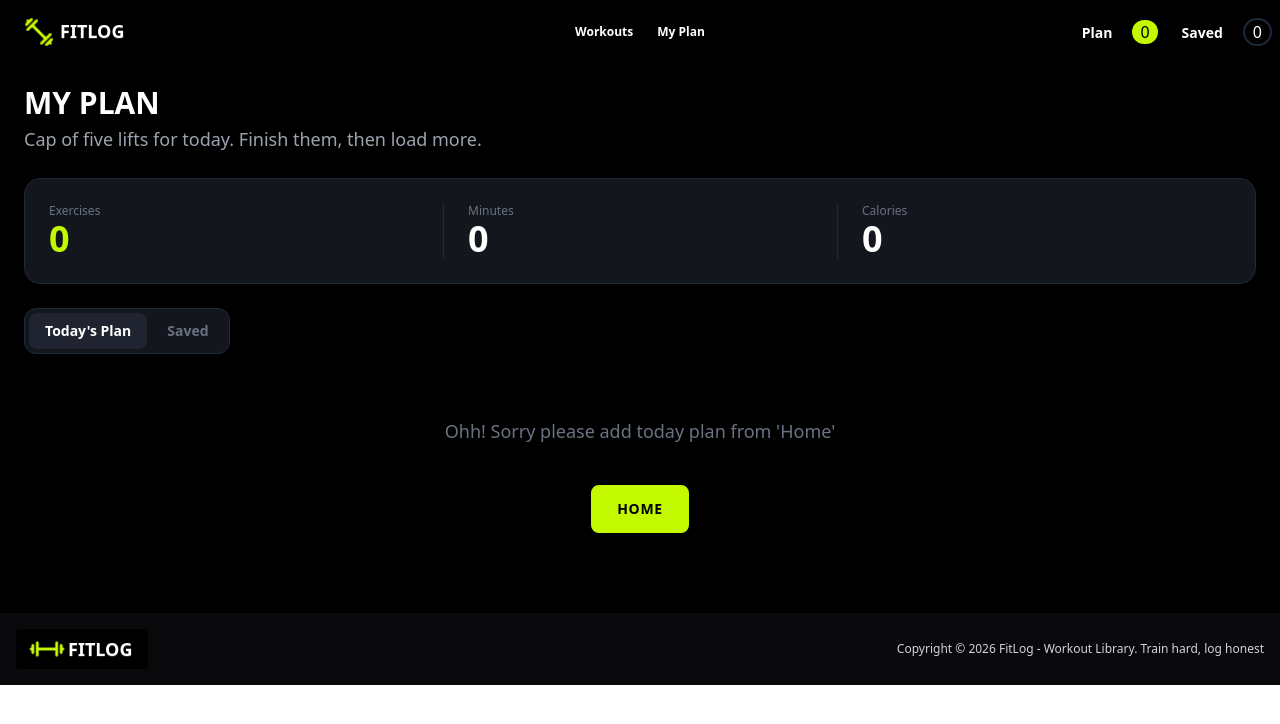
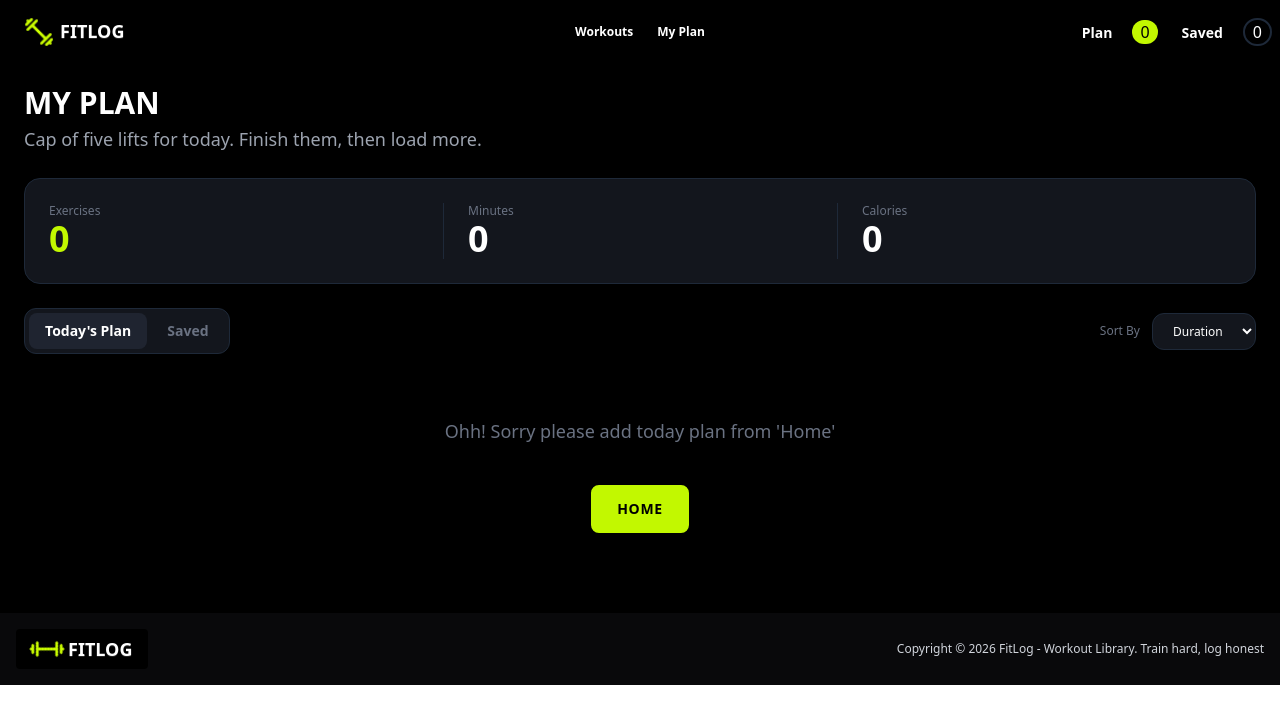
Before and after one commit to mdnaimzomaddar/Fitness-Planner, a Next.js app: page /my-plan in a window 1280 px wide. Shown: the top 724 px of the page. Built offline with nearby package versions, Linux system fonts and the light colour scheme.

Commit message:
Add sort function

```diff
--- a/src/app/my-plan/page.tsx
+++ b/src/app/my-plan/page.tsx
@@ -7,10 +7,17 @@ import FitnessListStyle from "../components/FitnessListStyle";
 import PlanSummary from "../components/PlanSummary";
 
 type Tab = "today" | "saved";
+type SortKey = "duration" | "calories" | "rating";
+
+const SORT_OPTIONS: { value: SortKey; label: string }[] = [
+  { value: "duration", label: "Duration" },
+  { value: "calories", label: "Calories" },
+  { value: "rating", label: "Rating" },
+];
 
 const MyPlanPage = () => {
-
   const [activeTab, setActiveTab] = useState<Tab>("today");
+  const [sortBy, setSortBy] = useState<SortKey>("duration");
   const context = useContext(FitnessContext);
 
   if (!context) return <div className="text-center py-10">Loading context...</div>;
@@ -18,6 +25,19 @@ const MyPlanPage = () => {
   const { todayPlan, savePlan, removeFromPlan, markDone } = context;
 
   const currentPlan: IExercise[] = activeTab === "today" ? todayPlan : savePlan;
+
+  const sortedPlan = [...currentPlan].sort((a, b) => {
+    switch (sortBy) {
+      case "duration":
+        return Number(a.duration) - Number(b.duration);
+      case "calories":
+        return Number(b.caloriesBurned) - Number(a.caloriesBurned);
+      case "rating":
+        return Number(b.rating) - Number(a.rating);
+      default:
+        return 0;
+    }
+  });
 
   const emptyMessage =
     activeTab === "today"
@@ -42,23 +62,45 @@ const MyPlanPage = () => {
           </p>
         </div>
 
-        {/* summary: active tab er plan onujayi change hobe */}
+        {/* summary */}
         <PlanSummary plan={currentPlan} />
 
-        {/* tabs */}
+        {/* tabs + sort */}
+        <div className="flex items-center justify-between">
+          {/* tab */}
           <div className="flex w-fit gap-1 rounded-xl border border-gray-800 bg-[#13161d] p-1">
             <button className={tabClass("today")} onClick={() => setActiveTab("today")}>
-            Today&apos;s Plan
+              {`Today's Plan`}
             </button>
             <button className={tabClass("saved")} onClick={() => setActiveTab("saved")}>
               Saved
             </button>
           </div>
 
+          {/* sort */}
+          <div className="flex items-center gap-3">
+            <label htmlFor="sort" className="text-xs text-gray-500">
+              Sort By
+            </label>
+            <select
+              id="sort"
+              value={sortBy}
+              onChange={(e) => setSortBy(e.target.value as SortKey)}
+              className="rounded-xl border border-gray-800 bg-[#13161d] px-4 py-2 text-xs font-medium text-white outline-none transition-colors hover:border-[#C2F800] focus:border-[#C2F800]"
+            >
+              {SORT_OPTIONS.map((opt) => (
+                <option key={opt.value} value={opt.value}>
+                  {opt.label}
+                </option>
+              ))}
+            </select>
+          </div>
+        </div>
+
         {/* list */}
-        {currentPlan.length > 0 ? (
+        {sortedPlan.length > 0 ? (
           <div className="flex flex-col gap-4">
-            {currentPlan.map((items: IExercise) => (
+            {sortedPlan.map((items: IExercise) => (
               <FitnessListStyle
                 key={items.id}
                 items={items}
```
Lines whose indentation alone changed are shown as unchanged.
